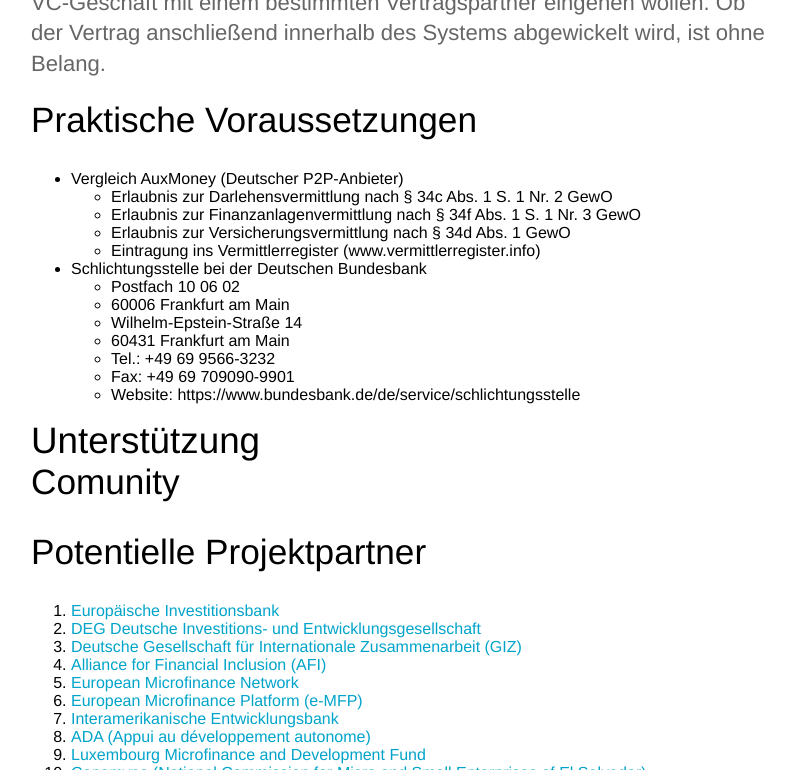
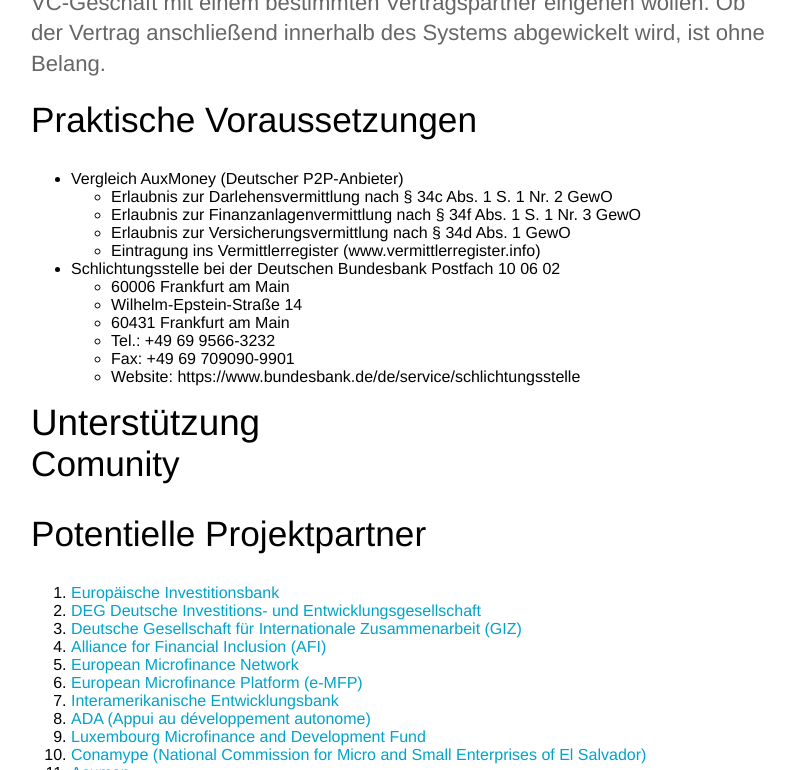
Before and after one commit to Bitcoin-InnovationHub/home, a Jekyll site: the page built from _posts/2022-05-16-bitcoin-microfinance.md, in a window 1280 px wide and 900 px high, scrolled down 8583 px, cut to the strip 0-770 px from the top of the window. Shown: the whole strip, without its empty margins (234-1029 px from the left). Built offline with Jekyll 4.4.1, drawn with Linux system fonts in a browser that asks for light colours.

```diff
--- a/_posts/2022-05-16-bitcoin-microfinance.md
+++ b/_posts/2022-05-16-bitcoin-microfinance.md
@@ -175,7 +175,7 @@ Liegt bei Plattformen kein Finanzkommissionsgeschäft vor, kann es sich um den B
 	- Eintragung ins Vermittlerregister (www.vermittlerregister.info)
 
 - Schlichtungsstelle bei der Deutschen Bundesbank
-	- Postfach 10 06 02
+Postfach 10 06 02
 	- 60006 Frankfurt am Main
 	- Wilhelm-Epstein-Straße 14
 	- 60431 Frankfurt am Main
```
